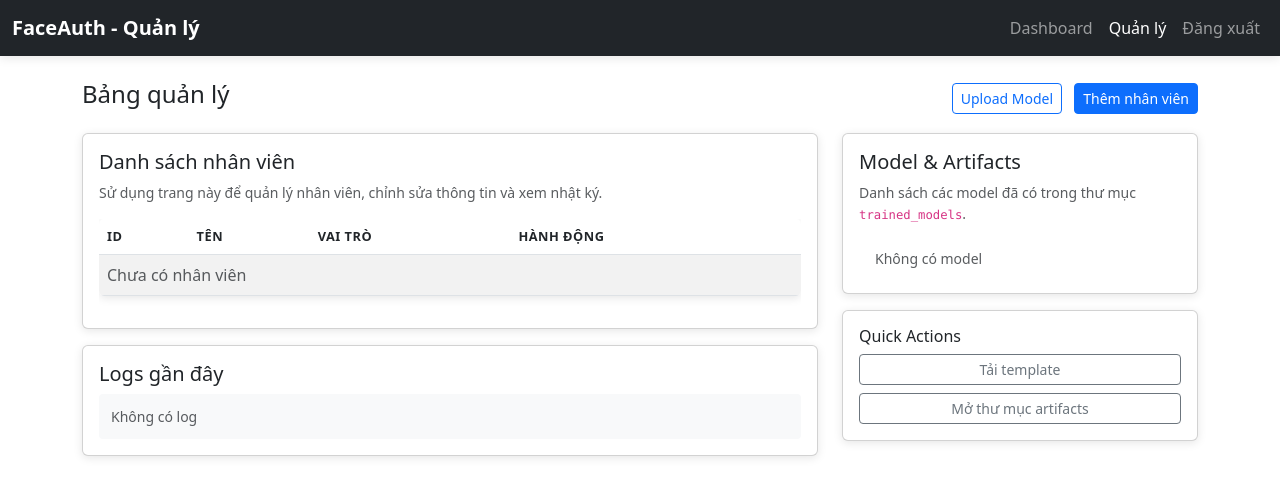
After one commit to cs-khanh/checkin_face_anti_spoofing, a Flask app: template templates/manage.html in a window 1280 px wide. The commit adds this page. Shown: the top 497 px of the page. Run offline with Flask 3, Linux system fonts and the light colour scheme; the template is opened without the code that fills it, so the values that code supplies are empty; parts of the project's set-up code (start-up, migrations or seed data) failed here and were passed over; some libraries are stand-ins or nearby versions.

Commit message:
update demo page manage.html

```diff
--- a/app.py
+++ b/app.py
@@ -1,4 +1,4 @@
-from flask import Flask, render_template, url_for, jsonify, request
+from flask import Flask, render_template, url_for, jsonify, request, flash, redirect
 import sys
 import os
 import time
@@ -14,6 +14,10 @@ import hashlib
 import warnings
 import onnxruntime as ort
 from collections import deque
+import time
+
+last_frame_time = None
+FRAME_TIMEOUT = 2.0  # giây
 
 # ===== Temporal gate state (5-frame window) =====
 WINDOW_N = 5
@@ -24,7 +28,7 @@ size_buf   = deque(maxlen=WINDOW_N)
 prev_face_gray = None
 
 # Thêm ngưỡng motion (bạn có thể tinh chỉnh)
-MOTION_THR = 10.0    # ngưỡng chuyển động (tune theo camera)
+MOTION_THR = 6.0    # ngưỡng chuyển động (tune theo camera)
 
 # ================== Anti-spoof (ONNX) ==================
 onnx_path = "/home/coder/trong/computer_vision/face_auth_system/version2/trained_models/face_anti_spoofing/weights/antispoof_80x80.onnx"
@@ -182,7 +186,7 @@ DRAW_LAND = True
 DET_PATH = "/home/coder/trong/computer_vision/face_auth_system/version2/trained_models/detection/det_10g.onnx"
 EMB_PATH      = "/home/coder/trong/computer_vision/face_auth_system/version2/trained_models/recognition/w600k_r50.onnx"
 TEMPLATES_NPZ = "/home/coder/trong/computer_vision/face_auth_system/version2/trained_models/artifacts/templates.npz"
-THRESH        = 0.58
+THRESH        = 0.40  # cosine similarity threshold để nhận diện
 
 # GPU Configuration
 USE_GPU = os.environ.get('USE_GPU', '1') == '1'
@@ -291,7 +295,8 @@ def recognize_face(img, kpss):
 
 # ================== Flask ==================
 app = Flask(__name__)
-
+# Secret key needed for flashing messages
+app.secret_key = os.environ.get('FLASK_SECRET', 'change-me-in-production')
 from collections import OrderedDict
 class SimpleCache:
     def __init__(self, maxsize=100):
@@ -322,14 +327,16 @@ def index():
 def checkin():
     return render_template('checkin.html')
 
-@app.route('/login', methods=['POST'])
-def login():
+@app.route('/manage', methods=['POST'])
+def manage():
     username = request.form.get('username')
     password = request.form.get('password')
-    if username and password:
-        return render_template('checkin.html')
+    if username == 'admin' and password == 'admin':
+        return render_template('manage.html')
     else:
-        return render_template('index.html')
+        # Use flash so the index template can show an alert (index.html already handles flashed messages)
+        flash('Tên đăng nhập hoặc mật khẩu không đúng', 'danger')
+        return redirect(url_for('index'))
 
 @app.route('/face_detect', methods=['POST'])
 def face_detect():
@@ -346,13 +353,26 @@ def face_detect():
 
     nparr = np.frombuffer(image_bytes, np.uint8)
     img = cv2.imdecode(nparr, cv2.IMREAD_COLOR)
+    global prev_face_gray
+    global last_frame_time
+    current_time = time.time()
+
+    if last_frame_time is not None:
+        delta_t = current_time - last_frame_time
+        if delta_t > FRAME_TIMEOUT:
+            # reset các buffer nếu ngắt quãng quá lâu
+            real_buf.clear()
+            motion_buf.clear()
+            blur_buf.clear()
+            size_buf.clear()
+            prev_face_gray = None
+            print(f"[RESET] Frame gap {delta_t:.2f}s > {FRAME_TIMEOUT}s → buffers cleared.")
+    last_frame_time = current_time
 
     if img is None:
         result = {'success': False, 'message': 'Invalid image'}
         result_cache.set(img_hash, result)
         return jsonify(result), 400
-
-    global prev_face_gray
 
     # Detect 1 face
     bboxes, kpss = detect_faces(img)
--- a/static/css/style.css
+++ b/static/css/style.css
@@ -56,6 +56,17 @@ body {
 .btn-primary:hover {
     background-color: #0b5ed7;
     border-color: #0a58ca;
+}
+
+/* Specific hover for the login button to make it more visible */
+#login-btn {
+    transition: transform 0.18s ease, background-color 0.18s ease, border-color 0.18s ease, color 0.18s ease;
+}
+#login-btn:hover {
+    background-color: var(--success-color) !important;
+    border-color: var(--success-color) !important;
+    color: #fff !important;
+    transform: translateY(-1px);
 }
 
 /* Form Styles */
--- /dev/null
+++ b/templates/manage.html
@@ -0,0 +1,206 @@
+<!doctype html>
+<html lang="vi">
+	<head>
+		<meta charset="utf-8">
+		<meta name="viewport" content="width=device-width, initial-scale=1">
+		<title>Quản lý - Face Auth System</title>
+		<!-- Bootstrap CSS (assumes project already includes it) -->
+		<link href="/static/css/style.css" rel="stylesheet">
+		<link href="https://cdn.jsdelivr.net/npm/bootstrap@5.3.0/dist/css/bootstrap.min.css" rel="stylesheet">
+	</head>
+	<body>
+		<nav class="navbar navbar-expand-lg navbar-dark bg-dark">
+			<div class="container-fluid">
+				<a class="navbar-brand" href="#">FaceAuth - Quản lý</a>
+				<button class="navbar-toggler" type="button" data-bs-toggle="collapse" data-bs-target="#navbarNav" aria-controls="#navbarNav" aria-expanded="false" aria-label="Toggle navigation">
+					<span class="navbar-toggler-icon"></span>
+				</button>
+				<div class="collapse navbar-collapse" id="navbarNav">
+					<ul class="navbar-nav ms-auto">
+						<li class="nav-item">
+							<a class="nav-link" href="/">Dashboard</a>
+						</li>
+						<li class="nav-item">
+							<a class="nav-link active" aria-current="page" href="/manage">Quản lý</a>
+						</li>
+						<li class="nav-item">
+							<a class="nav-link" href="{{ url_for('index') }}">Đăng xuất</a>
+						</li>
+					</ul>
+				</div>
+			</div>
+		</nav>
+
+		<main class="container my-4">
+			<div class="d-flex justify-content-between align-items-center mb-3">
+				<h1 class="h4">Bảng quản lý</h1>
+				<div>
+					<button id="btn-upload-model" class="btn btn-sm btn-outline-primary me-2" data-bs-toggle="modal" data-bs-target="#uploadModelModal">Upload Model</button>
+					<button id="btn-add-employee" class="btn btn-sm btn-primary" data-bs-toggle="modal" data-bs-target="#addEmployeeModal">Thêm nhân viên</button>
+				</div>
+			</div>
+
+			<div class="row">
+				<div class="col-lg-8">
+					<div class="card mb-3">
+						<div class="card-body">
+							<h5 class="card-title">Danh sách nhân viên</h5>
+							<p class="text-muted small">Sử dụng trang này để quản lý nhân viên, chỉnh sửa thông tin và xem nhật ký.</p>
+
+							<div class="table-responsive">
+								<table class="table table-striped table-hover" id="employees-table">
+									<thead>
+										<tr>
+											<th>ID</th>
+											<th>Tên</th>
+											<th>Vai trò</th>
+											<th>Hành động</th>
+										</tr>
+									</thead>
+									<tbody>
+										{%- if employees is defined -%}
+											{%- for emp in employees -%}
+												<tr>
+													<td>{{ emp.id }}</td>
+													<td>{{ emp.name }}</td>
+													<td>{{ emp.role or 'User' }}</td>
+													<td>
+														<a href="/employees/edit/{{ emp.id }}" class="btn btn-sm btn-outline-secondary">Sửa</a>
+														<a href="/employees/delete/{{ emp.id }}" class="btn btn-sm btn-outline-danger">Xóa</a>
+													</td>
+												</tr>
+											{%- endfor -%}
+										{%- else -%}
+											<tr>
+												<td colspan="4" class="text-muted">Chưa có nhân viên</td>
+											</tr>
+										{%- endif -%}
+									</tbody>
+								</table>
+							</div>
+
+						</div>
+					</div>
+
+					<div class="card">
+						<div class="card-body">
+							<h5 class="card-title">Logs gần đây</h5>
+							<div id="recent-logs" style="max-height:220px; overflow:auto; background:#f8f9fa; padding:0.75rem; border-radius:4px;">
+								{%- if logs is defined -%}
+									<ul class="list-unstyled mb-0 small">
+										{%- for l in logs -%}
+											<li>{{ l }}</li>
+										{%- endfor -%}
+									</ul>
+								{%- else -%}
+									<div class="text-muted small">Không có log</div>
+								{%- endif -%}
+							</div>
+						</div>
+					</div>
+
+				</div>
+
+				<div class="col-lg-4">
+					<div class="card mb-3">
+						<div class="card-body">
+							<h5 class="card-title">Model & Artifacts</h5>
+							<p class="small text-muted">Danh sách các model đã có trong thư mục <code>trained_models</code>.</p>
+							<ul class="list-group list-group-flush">
+								{%- if models is defined -%}
+									{%- for m in models -%}
+										<li class="list-group-item d-flex justify-content-between align-items-center">
+											<div class="small">{{ m.name }}</div>
+											<div class="text-muted small">{{ m.size }}</div>
+										</li>
+									{%- endfor -%}
+								{%- else -%}
+									<li class="list-group-item small text-muted">Không có model</li>
+								{%- endif -%}
+							</ul>
+						</div>
+					</div>
+
+					<div class="card">
+						<div class="card-body">
+							<h6>Quick Actions</h6>
+							<div class="d-grid gap-2">
+								<a href="/templates/download" class="btn btn-outline-secondary btn-sm">Tải template</a>
+								<a href="/artifacts" class="btn btn-outline-secondary btn-sm">Mở thư mục artifacts</a>
+							</div>
+						</div>
+					</div>
+				</div>
+			</div>
+
+		</main>
+
+		<!-- Add Employee Modal -->
+		<div class="modal fade" id="addEmployeeModal" tabindex="-1" aria-hidden="true">
+			<div class="modal-dialog">
+				<form class="modal-content" method="post" action="/employees/add" enctype="multipart/form-data">
+					<div class="modal-header">
+						<h5 class="modal-title">Thêm nhân viên mới</h5>
+						<button type="button" class="btn-close" data-bs-dismiss="modal" aria-label="Close"></button>
+					</div>
+					<div class="modal-body">
+						<div class="mb-3">
+							<label class="form-label">Mã nhân viên</label>
+							<input name="emp_id" class="form-control" required>
+						</div>
+						<div class="mb-3">
+							<label class="form-label">Tên</label>
+							<input name="name" class="form-control" required>
+						</div>
+						<div class="mb-3">
+							<label class="form-label">Ảnh mẫu</label>
+							<input name="photo" type="file" accept="image/*" class="form-control">
+						</div>
+					</div>
+					<div class="modal-footer">
+						<button type="button" class="btn btn-secondary" data-bs-dismiss="modal">Hủy</button>
+						<button type="submit" class="btn btn-primary">Lưu</button>
+					</div>
+				</form>
+			</div>
+		</div>
+
+		<!-- Upload Model Modal -->
+		<div class="modal fade" id="uploadModelModal" tabindex="-1" aria-hidden="true">
+			<div class="modal-dialog">
+				<form class="modal-content" method="post" action="/models/upload" enctype="multipart/form-data">
+					<div class="modal-header">
+						<h5 class="modal-title">Upload model</h5>
+						<button type="button" class="btn-close" data-bs-dismiss="modal" aria-label="Close"></button>
+					</div>
+					<div class="modal-body">
+						<div class="mb-3">
+							<label class="form-label">Chọn file model (.onnx, .pth)</label>
+							<input name="model_file" type="file" accept=".onnx,.pth,.pt,.npz" class="form-control" required>
+						</div>
+						<div class="mb-3">
+							<label class="form-label">Ghi chú</label>
+							<input name="note" class="form-control">
+						</div>
+					</div>
+					<div class="modal-footer">
+						<button type="button" class="btn btn-secondary" data-bs-dismiss="modal">Hủy</button>
+						<button type="submit" class="btn btn-primary">Upload</button>
+					</div>
+				</form>
+			</div>
+		</div>
+
+		<script src="https://cdn.jsdelivr.net/npm/bootstrap@5.3.0/dist/js/bootstrap.bundle.min.js"></script>
+		<script>
+			// Optional: auto-focus first input in Add Employee modal
+			const addEmployeeModal = document.getElementById('addEmployeeModal');
+			if (addEmployeeModal) {
+				addEmployeeModal.addEventListener('shown.bs.modal', function () {
+					const el = this.querySelector('input[name="emp_id"]');
+					if (el) el.focus();
+				});
+			}
+		</script>
+	</body>
+</html>
```
Also changed, not shown: static/js/checkin.js (+179 -141 lines), templates/index.html (+6 -5 lines).
